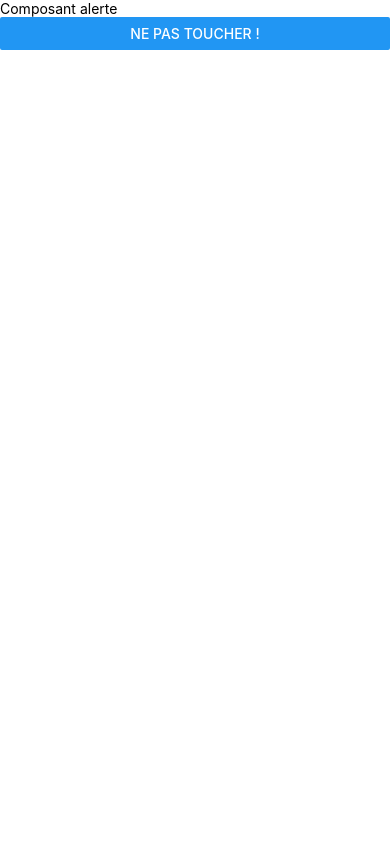
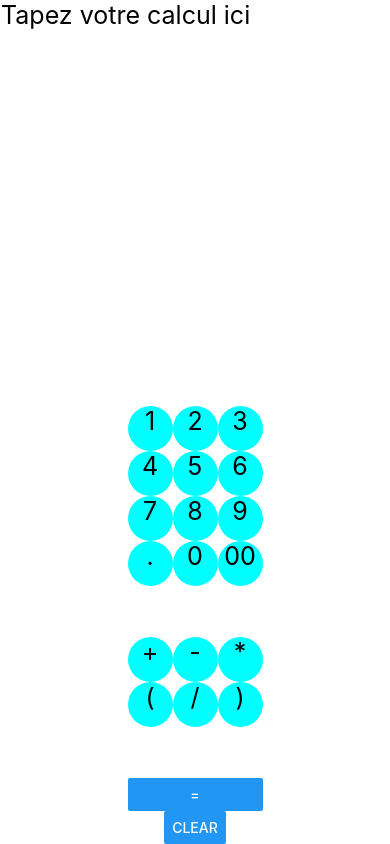
Before and after one commit to AlexDvsSemifir/demoRN, a React Native app: screen / in a window 390 px wide. Built offline with nearby package versions, Linux system fonts and the light colour scheme.

Commit message:
feat(ExoCalculette) : Exo calculette fini. Moche oui, mais fini

```diff
--- a/App.js
+++ b/App.js
@@ -11,6 +11,7 @@ import ExerciceFlex from './Components/ExerciceFlex/ExerciceFlex';
 import TouchPress from './Components/TouchPress/TouchPress';
 import GestionInput from './Components/GestionInput/GestionInput';
 import Alertes from './Components/Alertes/Alertes';
+import ExoCalculette from './Components/ExoCalculette/ExoCalculette';
 
 // Structure du composant fonction classique.
 const App = () => {
@@ -26,7 +27,8 @@ const App = () => {
         {/* <ExerciceFlex /> */}
         {/* <TouchPress /> */}
         {/* <GestionInput /> */}
-        <Alertes />
+        {/* <Alertes /> */}
+        <ExoCalculette />
       </View>
     </View>
   );
--- a/Components/Alertes/Alertes.js
+++ b/Components/Alertes/Alertes.js
@@ -14,17 +14,21 @@ const Alertes = () => {
     // cancelable : Se mart après le tableau, séparé par une virgule. Détermine ce qui se passe quand on clique sur "OK"
 
     Alert.alert('Mais !', 'Ses pas trait jontille sale pn !', [
-      {text: 'Sorry', onPress: () => Alert.alert('Sorry', 'ses pa grav')},
+      {text: 'Sorry', onPress: handleSorry},
       {
         text: 'Not Sorry',
-        onPress: () => Alert.alert('Not Sorry ?!', 'Mer kel grosse PUTE !'),
+        onPress: handleNotSorry,
       },
       {
         cancelable: true,
-        onDismiss: () => Alert.alert('What ?!', "Tu oses m'ignorer ?!"),
+        onDismiss: () => console.warn('Mais euh'),
       },
     ]);
   };
+
+  const handleSorry = () => Alert.alert('Sorry', 'ses pa grav');
+  const handleNotSorry = () =>
+    Alert.alert('Not Sorry ?!', 'Mer kel grosse PUTE !');
 
   return (
     <View>
--- /dev/null
+++ b/Components/ExoCalculette/ExoCalculette.js
@@ -0,0 +1,151 @@
+import {
+  View,
+  Text,
+  StyleSheet,
+  FlatList,
+  Button,
+  TextInput,
+  TouchableOpacity,
+} from 'react-native';
+import React, {useState} from 'react';
+
+const ExoCalculette = () => {
+  const [nums, setNums] = useState([
+    '1',
+    '2',
+    '3',
+    '4',
+    '5',
+    '6',
+    '7',
+    '8',
+    '9',
+    '.',
+    '0',
+    '00',
+  ]);
+
+  const [symboles, setSymboles] = useState([
+    ' + ',
+    ' - ',
+    ' * ',
+    '(',
+    ' / ',
+    ')',
+  ]);
+
+  let [calcul, setCalcul] = useState('');
+
+  /**
+   * Fonction qui va générer des bouttons à partir d'une liste
+   * Chaque bouton aura pour value sa valeur (bouton 1 = 1, 2 = 2 ...)
+   * OnPress : Concatène en string la valeur avec "calcul" en vue d'être calculé.
+   * @param {} item
+   */
+  const renderItem = ({item}) => (
+    <TouchableOpacity
+      style={styles.button}
+      onPress={event => {
+        setCalcul((calcul = calcul + item));
+      }}>
+      <Text style={styles.text}>{item}</Text>
+    </TouchableOpacity>
+  );
+
+  /**
+   * Génère la key à partir de la valeur.
+   * @param {str} item : item de la liste
+   *
+   */
+  const keyExtractor = item => item;
+
+  const handleChangeText = input => {
+    setCalcul(input);
+  };
+
+  const handleClear = () => {
+    setCalcul('');
+  };
+
+  /**
+   * Appel de la fonction "eval" pour rendre un calcul à partir d'un str.
+   * Retourne un str également.
+   */
+  const handleResult = () => {
+    setCalcul(eval(calcul).toString());
+  };
+
+  return (
+    <View style={styles.container}>
+      <View style={styles.outContaier}>
+        <Text style={styles.result}>{calcul}</Text>
+        <TextInput
+          onChangeText={handleChangeText}
+          value={calcul}
+          style={styles.text}
+          keyboardType="default"
+          placeholder="Tapez votre calcul ici"
+        />
+      </View>
+      <View style={styles.buttonContaier}>
+        <View style={styles.pavNum}>
+          <FlatList
+            data={nums}
+            renderItem={renderItem}
+            keyExtractor={keyExtractor}
+            numColumns={3}
+          />
+          <FlatList
+            data={symboles}
+            renderItem={renderItem}
+            keyExtractor={keyExtractor}
+            numColumns={3}
+          />
+          <Button title="=" onPress={handleResult} />
+        </View>
+      </View>
+      <Button title="Clear" onPress={handleClear} />
+    </View>
+  );
+};
+
+const styles = StyleSheet.create({
+  container: {
+    flex: 1,
+    alignContent: 'center',
+    alignItems: 'center',
+  },
+  pavNum: {
+    flex: 5,
+    flexDirection: 'column',
+    justifyContent: 'space-around',
+  },
+  button: {
+    alignItems: 'center',
+    alignContent: 'center',
+    borderColor: 'black',
+    backgroundColor: 'cyan',
+    width: 45,
+    height: 45,
+    borderRadius: 50,
+  },
+  text: {
+    fontSize: 25,
+    alignSelf: 'center',
+  },
+  result: {
+    fontSize: 100,
+    alignSelf: 'center',
+  },
+  symbols: {
+    flex: 2,
+  },
+  outContaier: {
+    flex: 1,
+  },
+  buttonContaier: {
+    flex: 1,
+  },
+});
+
+export default ExoCalculette;
```
